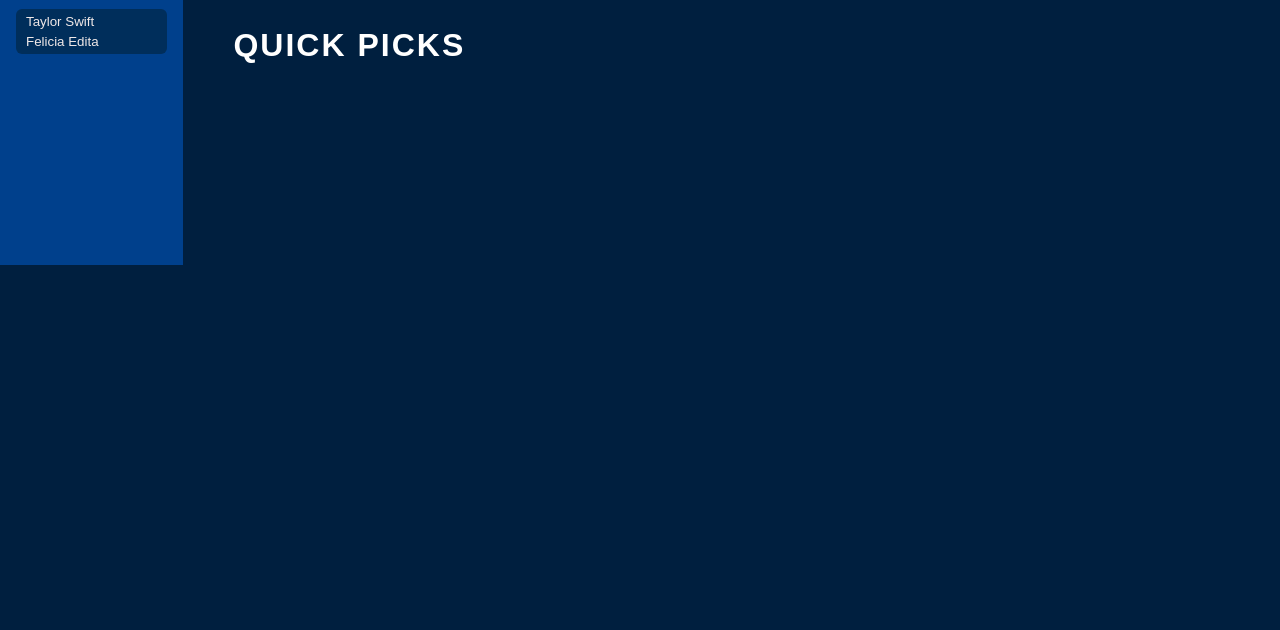
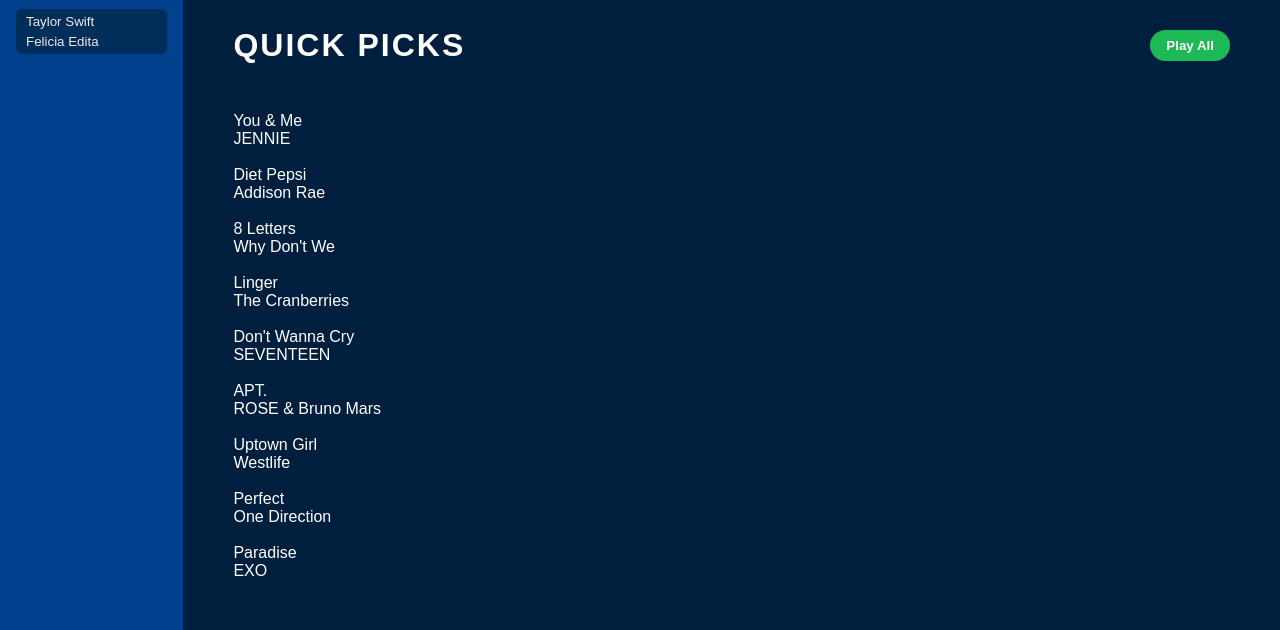
Before and after one commit to ReynaTheo/CGroovy, a plain HTML site: page html/home.html in a window 1280 px wide. Shown: the part 535-1165 px from the top of the page. Before the commit the page ends 800 px from the top, so only its background shows below. Drawn offline with Linux system fonts and the light colour scheme.

Commit message:
UPDATE HOME PAGE

```diff
--- a/css/home.css
+++ b/css/home.css
@@ -15,7 +15,6 @@ body{
     background-color: rgb(0, 31, 63);
     display: flex;
     min-height: 100vh;
-
 }
 
 .playlist-container{
@@ -271,3 +270,18 @@ body{
     font-size: 0.8rem;
     padding: 0 10px 10px;
 }
+
+.play-all{
+    background-color: #1DB954;
+    color: white;
+    border: none;
+    padding: 8px 16px;
+    border-radius: 20px;
+    font-weight: bold;
+    cursor: pointer;
+    transition: background-color 0.3s;
+}
+
+.play-all:hover{
+    background-color: #1ed760;
+}
--- a/html/home.html
+++ b/html/home.html
@@ -169,9 +169,82 @@
 
                     <div class="album-header">
                         <h1 class="album-container-title">Quick Picks</h1>
+                        <button class="play-all">Play All</button>
                     </div>
 
+                    <div class="song-lists-container">
+                        <div class="song-column">
+                            <div class="song-item">
+                                <img src="" alt="">
+                                <p class="song-title">You & Me</p>
+                                <p class="song-artist">JENNIE</p>
+                            </div>
+                        </div>
 
+                        <div class="song-column">
+                            <div class="song-item">
+                                <img src="" alt="">
+                                <p class="song-title">Diet Pepsi</p>
+                                <p class="song-artist">Addison Rae</p>
+                            </div>
+                        </div>
+
+                        <div class="song-column">
+                            <div class="song-item">
+                                <img src="" alt="">
+                                <p class="song-title">8 Letters</p>
+                                <p class="song-artist">Why Don't We</p>
+                            </div>
+                        </div>
+
+                        <div class="song-column">
+                            <div class="song-item">
+                                <img src="" alt="">
+                                <p class="song-title">Linger</p>
+                                <p class="song-artist">The Cranberries</p>
+                            </div>
+                        </div>
+
+                        <div class="song-column">
+                            <div class="song-item">
+                                <img src="" alt="">
+                                <p class="song-title">Don't Wanna Cry</p>
+                                <p class="song-artist">SEVENTEEN</p>
+                            </div>
+                        </div>
+
+                       <div class="song-column">
+                            <div class="song-item">
+                                <img src="" alt="">
+                                <p class="song-title">APT.</p>
+                                <p class="song-artist">ROSE & Bruno Mars</p>
+                            </div>
+                        </div>
+
+                        <div class="song-column">
+                            <div class="song-item">
+                                <img src="" alt="">
+                                <p class="song-title">Uptown Girl</p>
+                                <p class="song-artist">Westlife</p>
+                            </div>
+                        </div>
+
+                       <div class="song-column">
+                            <div class="song-item">
+                                <img src="" alt="">
+                                <p class="song-title">Perfect</p>
+                                <p class="song-artist">One Direction</p>
+                            </div>
+                        </div>
+
+                        <div class="song-column">
+                            <div class="song-item">
+                                <img src="" alt="">
+                                <p class="song-title">Paradise</p>
+                                <p class="song-artist">EXO</p>
+                            </div>
+                        </div>
+                    </div>
                 </div>
             </div>
         </div>
```
